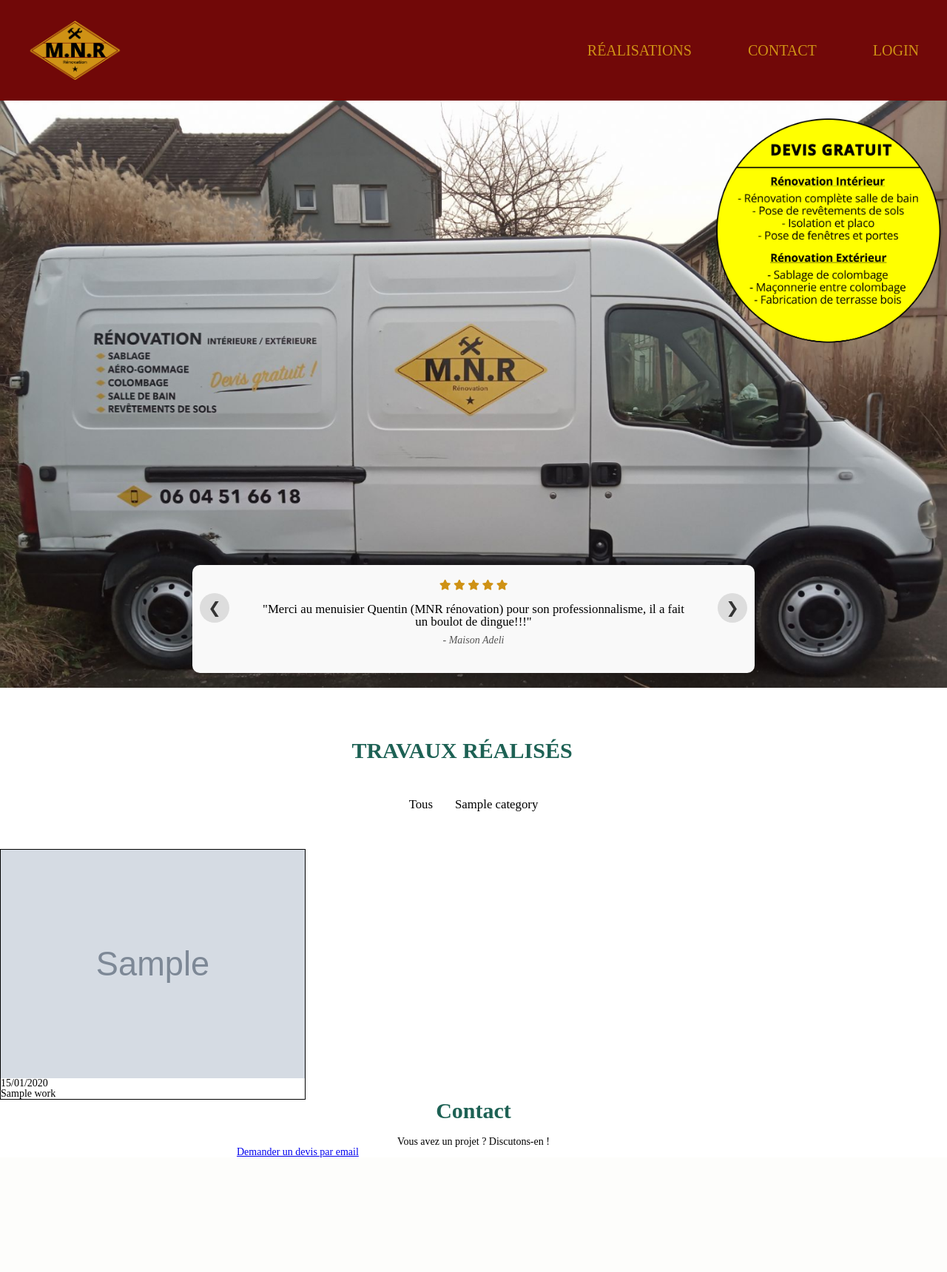
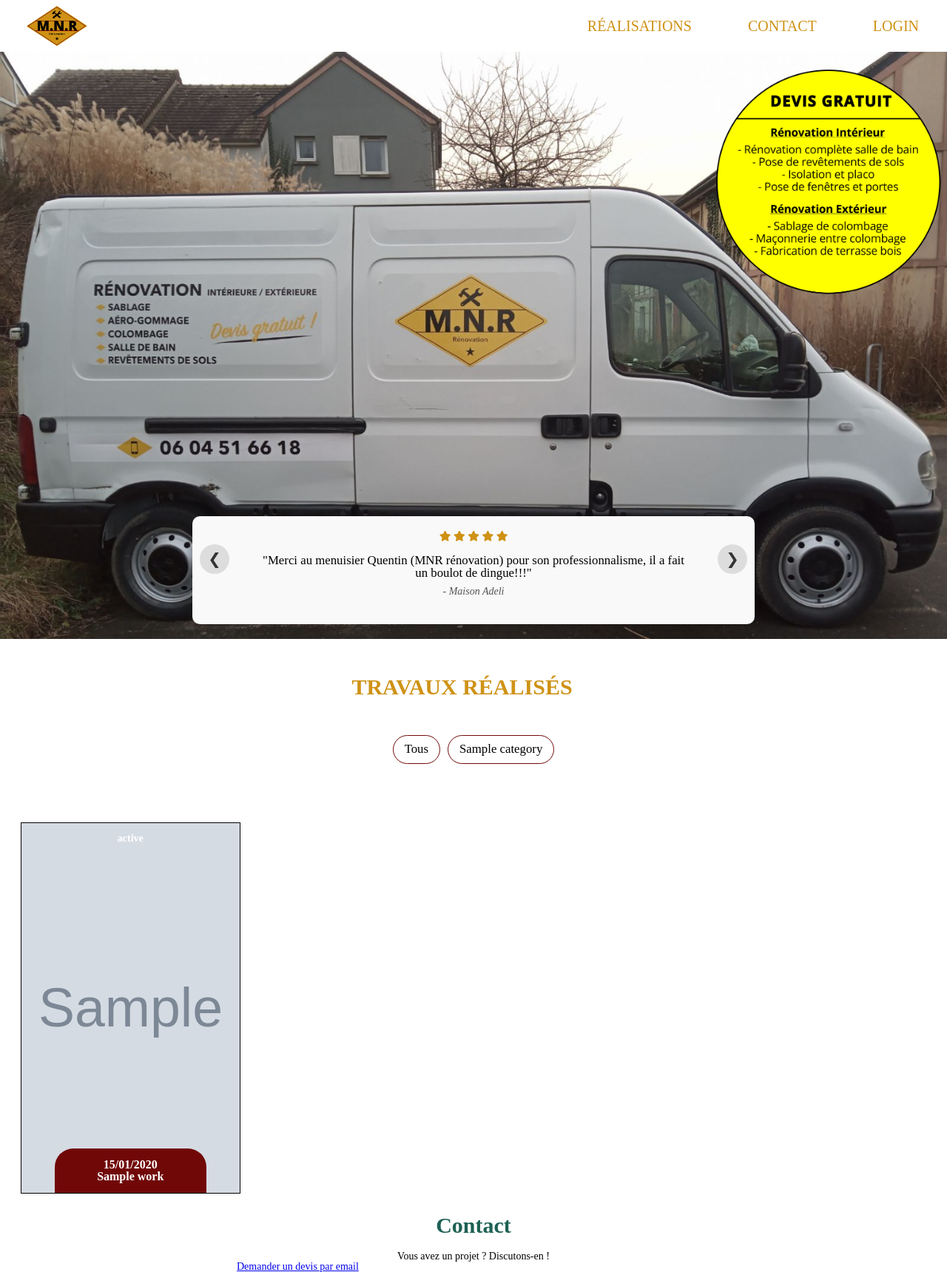
Before and after one commit to AroldMauger/mnr-entreprise, a Symfony app: template templates/pages/landingpage.html.twig in a window 1280 px wide. Shown: the whole page at 74% size. Before the commit the page ends 1565 px from the top, so only its background shows below. Run offline with Twig, Linux system fonts and the light colour scheme; the template is opened without the code that fills it: most values are stand-ins (such as "Sample title", 1, 10 or a date in 2020); grey boxes marked "Sample" are stand-in pictures; some libraries are stand-ins or nearby versions.

Commit message:
Mise en forme de la galerie avec les étiquettes avant-après

```diff
--- a/public/app.css
+++ b/public/app.css
@@ -56,9 +56,8 @@ header {
     justify-content: space-between;
     align-items: center;
     flex-direction: row;
-    height: 80px;
+    height: 14px;
     padding: 2em;
-    background-color: #710808;
 }
 
 .ul-nav {
@@ -81,7 +80,7 @@ h1 > span {
 }
 
 .logo {
-    width: 12%;
+    width: 8%;
 }
 
 h2{
@@ -119,11 +118,12 @@ li:hover {
     margin-bottom: 1em;
 }
 .gallery {
-    width: 100%;
+    padding:2em;
+    width: 95%;
     display: grid;
-    grid-template-columns: 1fr 1fr 1fr;
-    grid-column-gap: 20px;
-    grid-row-gap: 20px;
+    grid-template-columns: 1fr 1fr 1fr 1fr;
+    grid-column-gap: 10px;
+    grid-row-gap: 10px;
 }
 
 .gallery img {
@@ -666,20 +666,78 @@ text-decoration: underline
 /* CARDS */
 
 .work-card {
+    position: relative;
     display: flex;
     flex-direction: column;
     border: 1px solid black;
+    min-height:500px;
+    justify-content: center;
+    align-items: center;
+}
+.work-image {
+    position: relative;
+    width: 100%;
+    height: 100%;
+    object-fit: fill;
 }
 
+.work-date, .work-title {
+    font-size: 16px;
+}
+
+.etiquette-container {
+    position: absolute;
+    top:0;
+    display: flex;
+    color:white;
+    padding:1em;
+    font-weight: 600;
+}
+
+.etiquette-avant {
+    background-color: #000000;
+    right:0;
+    color:white;
+}
+
+.etiquette-apres {
+    background-color: #000000;
+    left:0;
+
+}
+
+.title-container {
+    position: absolute;
+    display: flex;
+    flex-direction: column;
+    bottom:0;
+    text-align: center;
+    color:white;
+    background-color: #710808;
+    padding:1em;
+    border: none;
+    width: 60%;
+    font-weight: 600;
+    border-radius: 25px 25px 0px 0px;
+}
 
 .filter-category {
+    border: 1px solid #710808;
+    border-radius: 50px;
+    padding-inline:15px;
+    padding-block: 10px;
+}
+
+.filter-category:hover {
     cursor: pointer;
+   background-color: #710808;
+    color:white;
 }
 
 /* Styles pour le carrousel */
 #introduction {
     position: relative; /* Assure que les boutons du carrousel se positionnent correctement */
-    margin-bottom: 70px; /* Espace entre le carrousel et l'image */
+    margin-bottom: 50px; /* Espace entre le carrousel et l'image */
 }
 
 .carousel-container {
@@ -762,3 +820,7 @@ text-decoration: underline
 .stars-container {
     margin:0px;
 }
+
+#projets {
+    color:#CF9215;
+}
--- a/public/js/filter.js
+++ b/public/js/filter.js
@@ -10,6 +10,7 @@ document.addEventListener('DOMContentLoaded', function() {
                 .then(data => {
                     var worksList = document.getElementById('works-list');
                     worksList.innerHTML = '';
+
                     data.works.forEach(function(work) {
                         var workCard = document.createElement('div');
                         workCard.classList.add('work-card');
@@ -19,15 +20,36 @@ document.addEventListener('DOMContentLoaded', function() {
                         img.src = './uploads/images/' + work.image;
                         workCard.appendChild(img);
 
+                        var titleContainer = document.createElement('div');
+                        titleContainer.classList.add('title-container');
+                        workCard.appendChild(titleContainer);
+
                         var dateSpan = document.createElement('span');
                         dateSpan.classList.add('work-date');
                         dateSpan.textContent = work.date;
-                        workCard.appendChild(dateSpan);
+                        titleContainer.appendChild(dateSpan);
 
                         var titleSpan = document.createElement('span');
                         titleSpan.classList.add('work-title');
                         titleSpan.textContent = work.title;
-                        workCard.appendChild(titleSpan);
+                        titleContainer.appendChild(titleSpan);
+
+                        if (work.status !== "") {
+                            var etiquetteContainer = document.createElement('div');
+                            etiquetteContainer.classList.add('etiquette-container');
+                            if (work.status === 'Avant') {
+                                etiquetteContainer.classList.add('etiquette-avant');
+                            } else if (work.status === 'Après') {
+                                etiquetteContainer.classList.add('etiquette-apres');
+                            }
+
+                            var etiquetteSpan = document.createElement('span');
+                            etiquetteSpan.classList.add('etiquette');
+                            etiquetteSpan.textContent = work.status;
+                            etiquetteContainer.appendChild(etiquetteSpan);
+
+                            workCard.appendChild(etiquetteContainer);
+                        }
 
                         worksList.appendChild(workCard);
                     });
@@ -35,6 +57,7 @@ document.addEventListener('DOMContentLoaded', function() {
         });
     });
 });
+
 
 
 /*FILTRAGE DES TRAVAUX AU CLIC SUR LA CATEGORIE*/
--- a/src/Controller/HomeController.php
+++ b/src/Controller/HomeController.php
@@ -48,6 +48,7 @@ class HomeController extends AbstractController {
                 'image' => $work->getImage(),
                 'date' => $work->getDate()->format('d/m/Y'),
                 'title' => $work->getTitle(),
+                'status' => $work->getStatus()
             ];
         }
 
--- a/src/Controller/WorksController.php
+++ b/src/Controller/WorksController.php
@@ -67,7 +67,9 @@ class WorksController extends AbstractController
                 'title' => $work->getTitle(),
                 'image' => $work->getImage(),
                 'date' => $work->getDate()->format('Y-m-d'),
-                'category' => $work->getCategory()
+                'category' => $work->getCategory(),
+                'status' => $work->getStatus()
+
             ];
         }
 
--- a/templates/pages/landingpage.html.twig
+++ b/templates/pages/landingpage.html.twig
@@ -83,9 +83,6 @@
     <section id="portfolio">
         <div class="boutonModifier3">
             <h2 id="projets">TRAVAUX RÉALISÉS</h2>
-            <a href="#modal_gallery_photo" class="open_modal boutonModifier" style="display: none">
-                <i class="fa-regular fa-pen-to-square"></i> modifier
-            </a>
         </div>
         <nav class="allFilters">
             <ul id="filters">
@@ -100,8 +97,16 @@
             {% for work in works %}
                 <div class="work-card">
                     <img class="work-image" src="./uploads/images/{{ work.image }}"></img>
-                    <span class="work-date">{{ work.date|date('d/m/Y') }}</span>
-                    <span class="work-title">{{ work.title }}</span>
+                    <div class="title-container">
+                        <span class="work-date">{{ work.date|date('d/m/Y') }}</span>
+                        <span class="work-title">{{ work.title }}</span>
+                    </div>
+                    {% if work.status is not empty %}
+                        <div class="etiquette-container {% if work.status == 'Avant' %}etiquette-avant{% elseif work.status == 'Après' %}etiquette-apres{% endif %}">
+                            <span class="etiquette">{{ work.status }}</span>
+                    </div>
+                    {% endif %}
+
                 </div>
             {% endfor %}
         </div>
```
Also changed, not shown: migrations/Version20240730204944.php (added, +31 -0 lines), src/Entity/Works.php (+15 -0 lines), src/Form/WorksType.php (+9 -0 lines), public/car3.png, public/uploads/images/after-house-66a95325280e8.jpg (added), public/uploads/images/after-salon-66a9529b05862.jpg (added), public/uploads/images/before-house-66a948f18f7eb.jpg (added), public/uploads/images/before-salon-66a9490903f8b.jpg (added), public/uploads/images/before-stairs-66a94ab2078a0.jpg (added), 1 other file.
